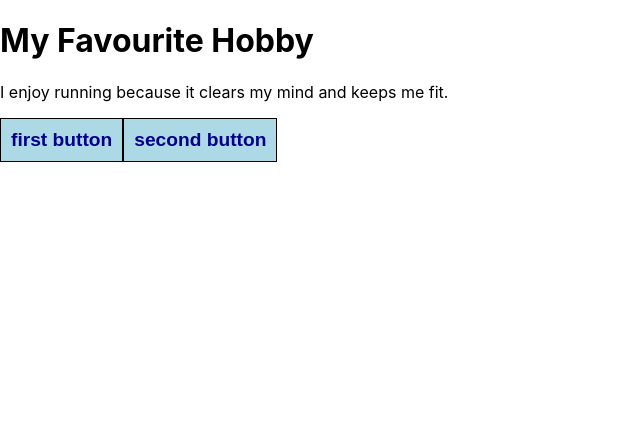
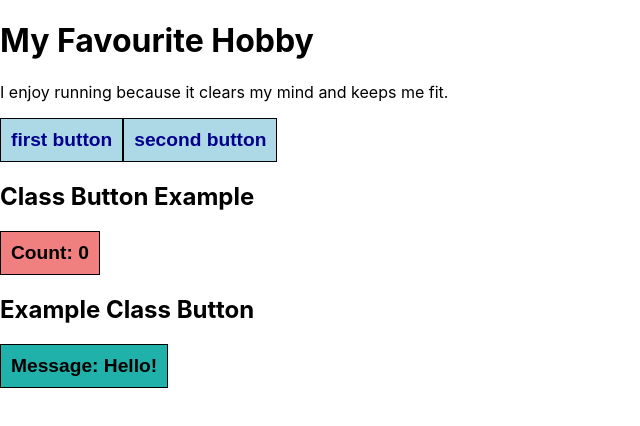
Before and after one commit to AlexandraEL9/react-classwork, a React (Create React App) app in the folder first-app/: page / in a window 1280 px wide. Shown: the top 426 px of the page, without its empty margins (0-640 px from the left). Built offline with nearby package versions, Linux system fonts and the light colour scheme.

Commit message:
add two new buttons showing different state

```diff
--- a/first-app/src/App.js
+++ b/first-app/src/App.js
@@ -1,5 +1,7 @@
 import './App.css';
 import Button from './components/button/Button';
+import ClassButton from './components/class-button/ClassButton';
+import ExampleClassButton from './components/example-class-button/ExampleClassButton';
 
 
 function App() {
@@ -23,6 +25,10 @@ function App() {
           ]
         }
       />
+      <h2>Class Button Example</h2>
+      <ClassButton />
+      <h2>Example Class Button</h2>
+      <ExampleClassButton />
     </div>
   );
 }
--- /dev/null
+++ b/first-app/src/components/class-button/ClassButton.css
@@ -0,0 +1,8 @@
+.class-button {
+  font-weight: bold;
+  color: black;
+  background-color: lightcoral;
+  border: 1px solid black;
+  font-size: 1.2rem;
+  padding: 10px;
+}
--- /dev/null
+++ b/first-app/src/components/class-button/ClassButton.js
@@ -0,0 +1,28 @@
+import './ClassButton.css';
+import React, { Component } from 'react';
+
+class ClassButton extends Component {
+  // A: Define initial state inside the constructor
+  constructor(props) {
+    super(props);
+    this.state = {
+      count: 0,
+    };
+  }
+
+  // B: Define a method to update state
+  handleClick = () => {
+    this.setState({ count: this.state.count + 1 });
+  };
+
+  // C: Render JSX with dynamic state
+  render() {
+    return (
+      <button className="class-button" onClick={this.handleClick}>
+        Count: {this.state.count}
+      </button>
+    );
+  }
+}
+
+export default ClassButton;
--- /dev/null
+++ b/first-app/src/components/example-class-button/ExampleClassButton.css
@@ -0,0 +1,8 @@
+.example-class-button {
+  font-weight: bold;
+  color: black;
+  background-color: lightseagreen;
+  border: 1px solid black;
+  font-size: 1.2rem;
+  padding: 10px;
+}
--- /dev/null
+++ b/first-app/src/components/example-class-button/ExampleClassButton.js
@@ -0,0 +1,28 @@
+import './ExampleClassButton.css';
+import React, { Component } from 'react';
+
+class ExampleClassButton extends Component {
+  // A: Define initial state inside the constructor
+  constructor(props) {
+    super(props);
+    this.state = {
+      message: 'Hello!',
+    };
+  }
+
+  // B: Define a method to update state
+  handleClick = () => {
+    this.setState({ message: 'Button clicked!' });
+  };
+
+  // C: Render JSX with dynamic state
+  render() {
+    return (
+      <button className="example-class-button" onClick={this.handleClick}>
+        Message: {this.state.message}
+      </button>
+    );
+  }
+}
+
+export default ExampleClassButton;
```
